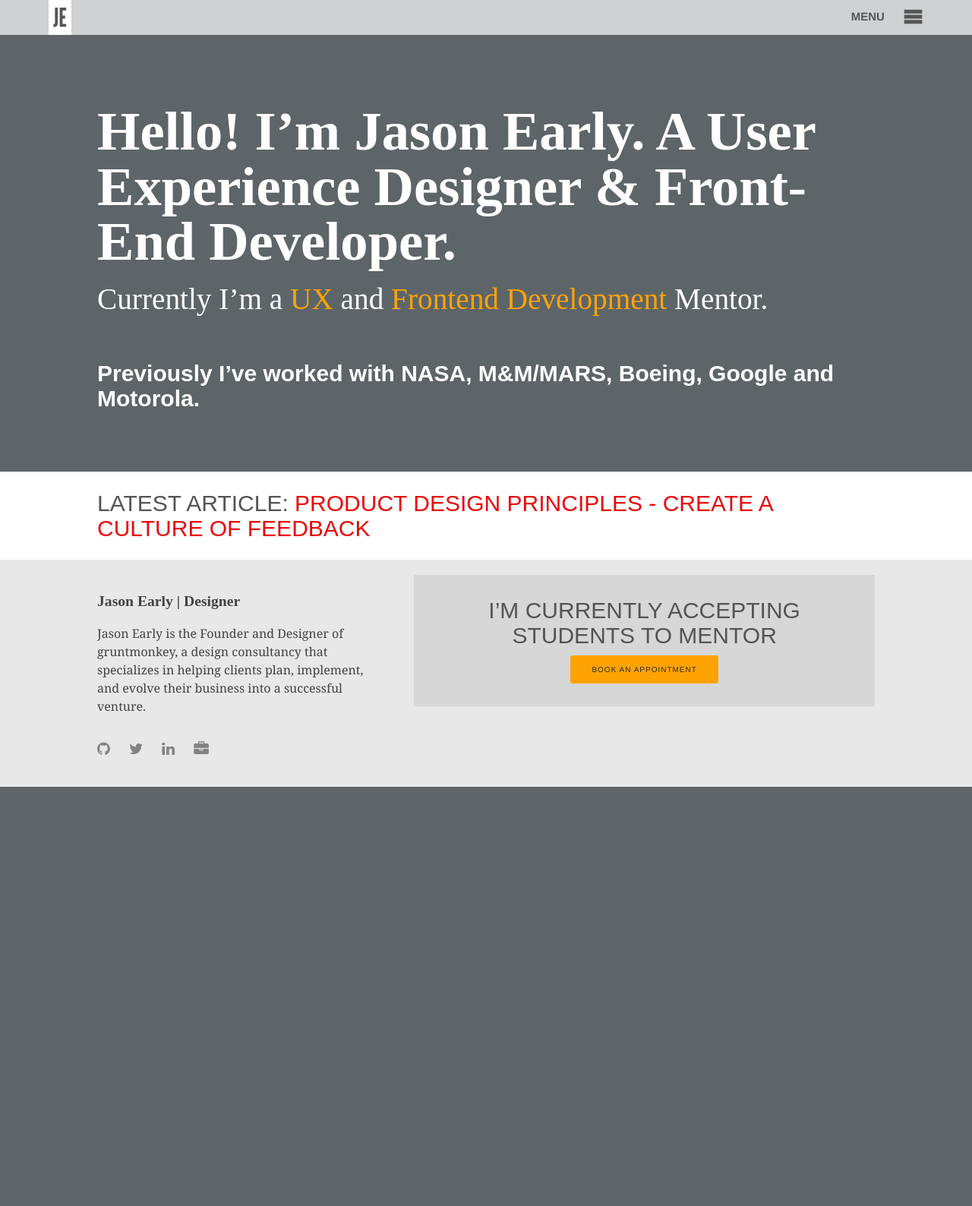
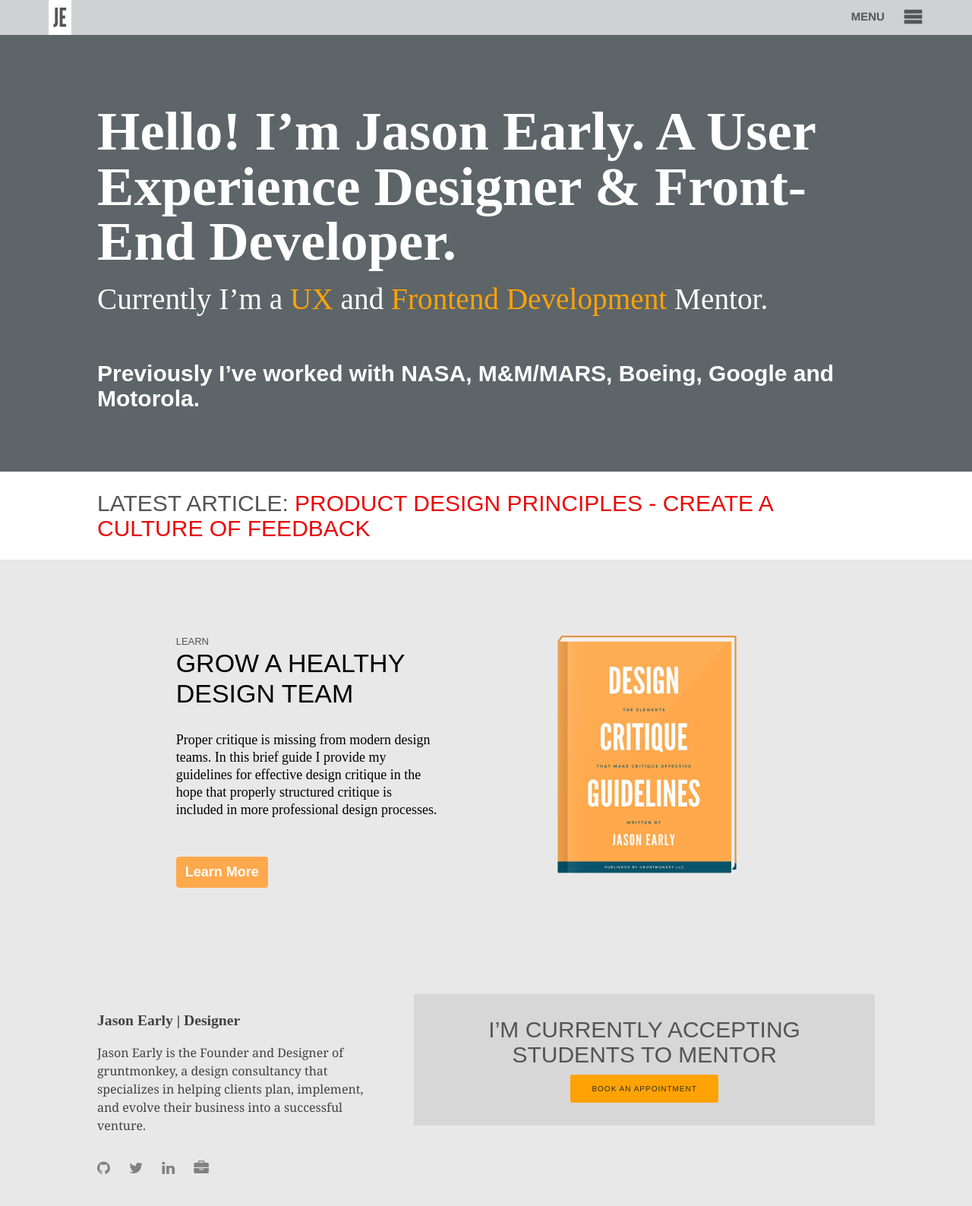
Before and after one commit to jasonearly/jasonearly.github.io, a Jekyll site: the page built from index.html, in a window 1280 px wide. Shown: the whole page at 76% size. Built offline with Jekyll 4.4.1, drawn with Linux system fonts in a browser that asks for light colours; before the commit the page ends 1036 px from its top, so only the background shows below that.

Commit message:
Add book section to landing page

```diff
--- /dev/null
+++ b/_includes/book.html
@@ -0,0 +1,29 @@
+<section class="container-fluid book">
+  <div class="row">
+    <div class="col-sm-4 col-sm-offset-2">
+      <h6>
+        LEARN
+      </h6>
+      <h2>
+        GROW A HEALTHY DESIGN TEAM
+      </h2>
+      <p>
+        Proper critique is missing from modern design teams. In this brief guide
+        I provide my guidelines for effective design critique in the hope that
+        properly structured critique is included in more professional design
+        processes.
+      </p>
+      <a
+        href="https://training.gruntmonkey.com/design-critique-guidelines"
+        class="btn btn-primary book-cta"
+        title="Learn more about Design Critique Guidelines"
+      >
+        Learn More
+      </a>
+    </div>
+
+    <div class="col-sm-4" style="text-align: center;">
+      <img src="img/book.png" alt="Book Cover of Design Critique Guidelines" />
+    </div>
+  </div>
+</section>
--- a/_includes/head.html
+++ b/_includes/head.html
@@ -39,7 +39,7 @@
     })(window, document, "script", "dataLayer", "GTM-WX24NKM");
   </script> -->
   <!-- End Google Tag Manager -->
-
+  <meta charset="utf-8" />
   <meta http-equiv="X-UA-Compatible" content="IE=edge" />
   <meta name="viewport" content="width=device-width, initial-scale=1" />
   <meta name="theme-color" content="#5F656A" />
--- a/_layouts/landing.html
+++ b/_layouts/landing.html
@@ -11,6 +11,8 @@
     {% include hero.html %}
 
     {% include latest_post.html %}
+
+    {% include book.html %}
 
     {% include footer.html %}
 
--- /dev/null
+++ b/_sass/_book.scss
@@ -0,0 +1,44 @@
+.book {
+  background: #e8e8e8;
+  padding: 10rem 2rem;
+  font-style: normal;
+  font-weight: normal;
+  color: #000;
+
+  h2 {
+    font-family: League Gothic, sans-serif;
+    font-size: 34px;
+    line-height: 40px;
+    text-transform: uppercase;
+    max-width: 349.25px;
+  }
+
+  h6 {
+    font-family: Proxima Nova, sans-serif;
+    font-size: 13px;
+    line-height: 16px;
+    max-width: 349.25px;
+  }
+
+  p {
+    font-family: Source serif Pro, serif;
+    font-size: 18px;
+    line-height: 23px;
+    max-width: 349.25px;
+  }
+
+  .book-cta {
+    background: #ffa94c;
+    font-family: Proxima Nova, sans-serif;
+    font-weight: bold;
+    font-size: 18px;
+    line-height: 29px;
+    border: 0;
+    color: #fff;
+    margin: 2rem 0;
+  }
+
+  img {
+    max-width: 60%;
+  }
+}
--- a/css/main.scss
+++ b/css/main.scss
@@ -49,4 +49,4 @@ $on-laptop: 800px;
   "layout", "font-awesome",
   // "syntax-highlighting",
     "nav",
-  "hero", "latest-post", "grid", "posts", "footer","print";
+  "hero", "latest-post", "book", "grid", "posts", "footer", "print";
```
Also changed, not shown: img/Book.png (added).
